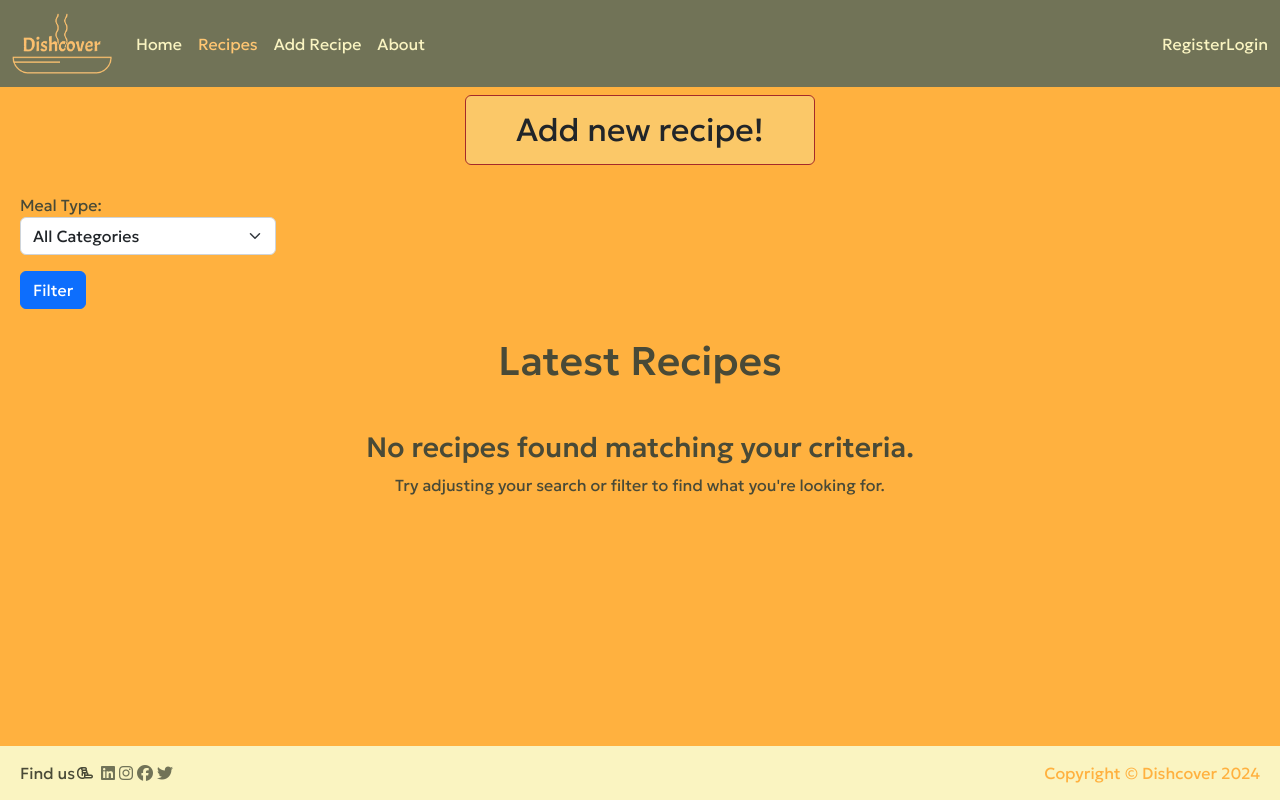
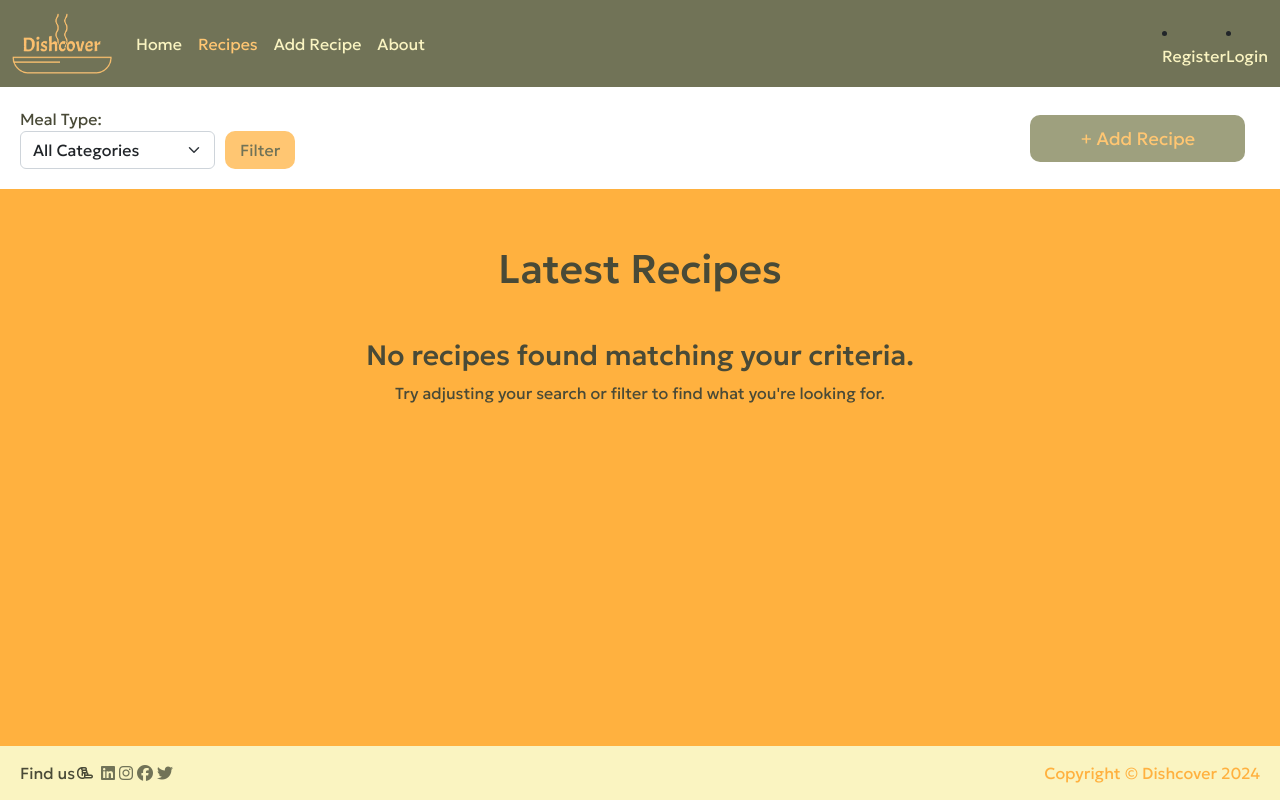
Before and after one commit to Ahmadk-g/dishcover, a Django app: page /recipes/ in a window 1280 px wide. Run offline with Django 4.2, Linux system fonts and the light colour scheme; data that the repository does not hold is empty; some libraries are stand-ins or nearby versions; some web fonts are replaced.

Commit message:
Edit Recipe listview template styling

```diff
--- a/home/templates/home/index.html
+++ b/home/templates/home/index.html
@@ -24,19 +24,19 @@
         </a>
         </div>
         <div class="cta-area-home row justify-content-center">
-                <a href="{% url 'recipes' %}" class="image-container col-md-3 m-3" style="width: 20rem;">
+                <a href="{% url 'recipes' %}" class="image-container col-md-3 m-3">
                     <img src="{% static 'images/recipe-hero.jpg' %}" alt="image indicating Recipes page" class="image" style="width:100%">
                     <div class="middle">
                         <div class="text">Recipes</div>
                     </div>
                 </a>
-                <a  href="{% url 'add_recipes' %}" class="image-container col-md-3 m-3" style="width: 20rem;">
+                <a  href="{% url 'add_recipes' %}" class="image-container col-md-3 m-3">
                     <img src="{% static 'images/recipe-hero.jpg' %}" alt="Avatar" class="image" style="width:100%">
                     <div class="middle">
                         <div class="text">Add Recipe</div>
                     </div>
                 </a>
-                <a  href="{% url 'about' %}" class="image-container col-md-3 m-3" style="width: 20rem;">
+                <a  href="{% url 'about' %}" class="image-container col-md-3 m-3" >
                     <img src="{% static 'images/recipe-hero.jpg' %}" alt="Avatar" class="image" style="width:100%">
                     <div class="middle">
                         <div class="text">Collaborate with us</div>
--- a/recipes/templates/recipes/recipes.html
+++ b/recipes/templates/recipes/recipes.html
@@ -3,15 +3,17 @@
 {% block title %}Recipes{% endblock %}
 
 {% block content %}
-<a class="btn add-recipe-link my-2" role="button" href="{% url 'add_recipes' %}"  aria-label="Click to add new recipe">Add new recipe!</a>
 
  <!-- Filter Form -->
- <form class="filtering" method="get" action="{% url 'recipes' %}">
+<div class="recipes-top-bar">
+  <form class="filtering" method="get" action="{% url 'recipes' %}">
     {{ category_filter_form.as_p }}
-    <button type="submit" class="btn btn-primary">Filter</button>
-</form>
+    <button type="submit" class="button-filter-form">Filter</button>
+  </form>
+  <a class="add-recipe-link" role="button" href="{% url 'add_recipes' %}"  aria-label="Click to add new recipe">+ Add Recipe</a>
+</div>
  <!-- Recipe list -->
-<h1 class="text-center p-2">Latest Recipes</h1>
+<h1 class="text-center p-2 mt-5">Latest Recipes</h1>
 <div class="container d-flex flex-row flex-wrap justify-content-center">
     {% if recipes %}
       {% for recipe in recipes %}
--- a/static/css/style.css
+++ b/static/css/style.css
@@ -57,7 +55,6 @@ a {
 
 li {
     text-decoration: none;
-    list-style: none;
 }
 
 /* Header */
@@ -298,26 +333,72 @@ position: fixed; /* Sit on top of the page content */
 
 .add-recipe-link {
     align-self: center;
-    position: sticky;
-    top: 40px;
-    z-index: 1000;
     padding: 10px 50px;
     border-color: brown;
-    background-color: #facf74c9;
-    font-size: 2rem;
+    background-color: #9ea07e;
+    color: rgb(255 198 114);
+    border-radius: 10px;
+    font-size: 18px;
+    text-transform: capitalize;
+    margin-right: 15px
+}
+
+.add-recipe-link:hover {
+    background-color: #717357;
+    color: rgb(255, 185, 79);
+}
+
+.recipes-top-bar {
+    background-color: #fff;
+    display: flex;
+    justify-content: space-between;
+    padding: 20px
+}
+
+.form-select {
+    width: 100%;
 }
 
 .filtering {
-    width: 20%;
-    margin: 20px;
+    width: 50%;
+    display: flex;
+    align-items: end;
+}
+
+.filtering p {
+    margin: 0;
 }
 
 .filtering .form-selecter {
     background-color: #188181;
 }
 
+.button-filter-form {
+    height: 38px;
+    margin-left: 10px;
+    background-color: rgb(255 198 114);
+    color: #717357;
+    border: none;
+    padding: 0 15px;
+    border-radius: 10px;
+}
+
+.button-filter-form:hover {
+    background-color: rgb(255, 185, 79);
+}
+
 /* Recipe details */
 
+/* Ensure that lists have their default styling */
+.recipe-details ul {
+    list-style-type: disc; /* or 'circle', 'square', etc., for unordered lists */
+    margin-left: 20px; /* Adjust indentation */
+}
+
+.recipe-details ol {
+    list-style-type: decimal; /* or 'lower-alpha', 'upper-roman', etc., for ordered lists */
+    margin-left: 20px; /* Adjust indentation */
+}
 
 .recipe-main-details{
     display: flex;
```
Also changed, not shown: other parts of static/css/style.css (+40 -4 lines).
